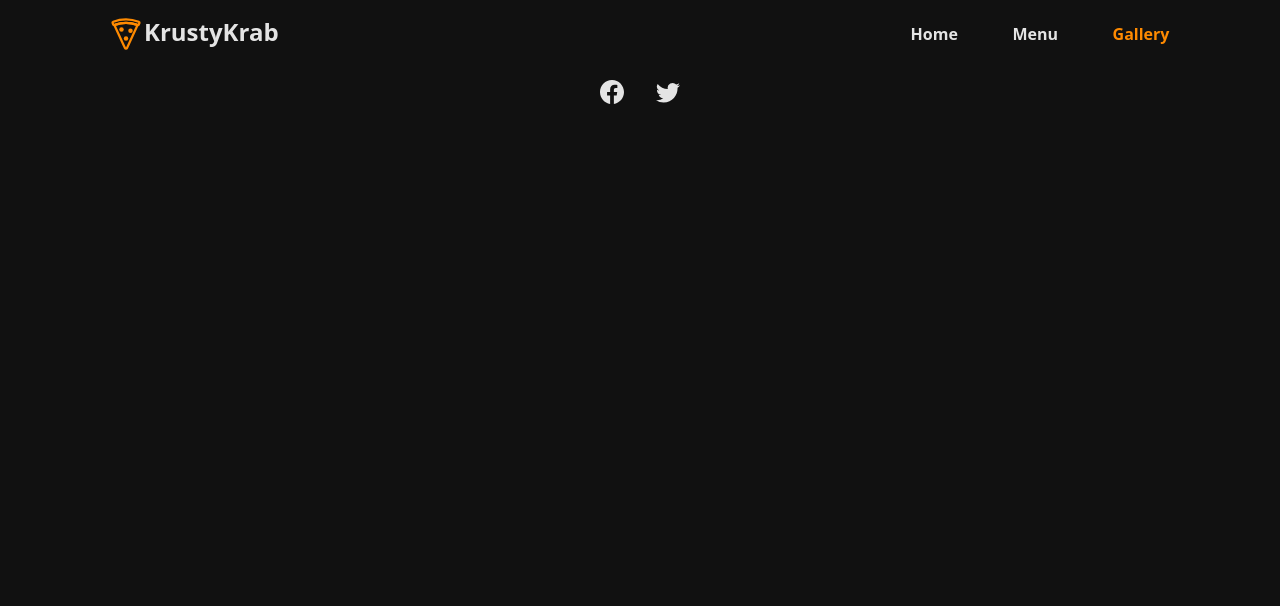
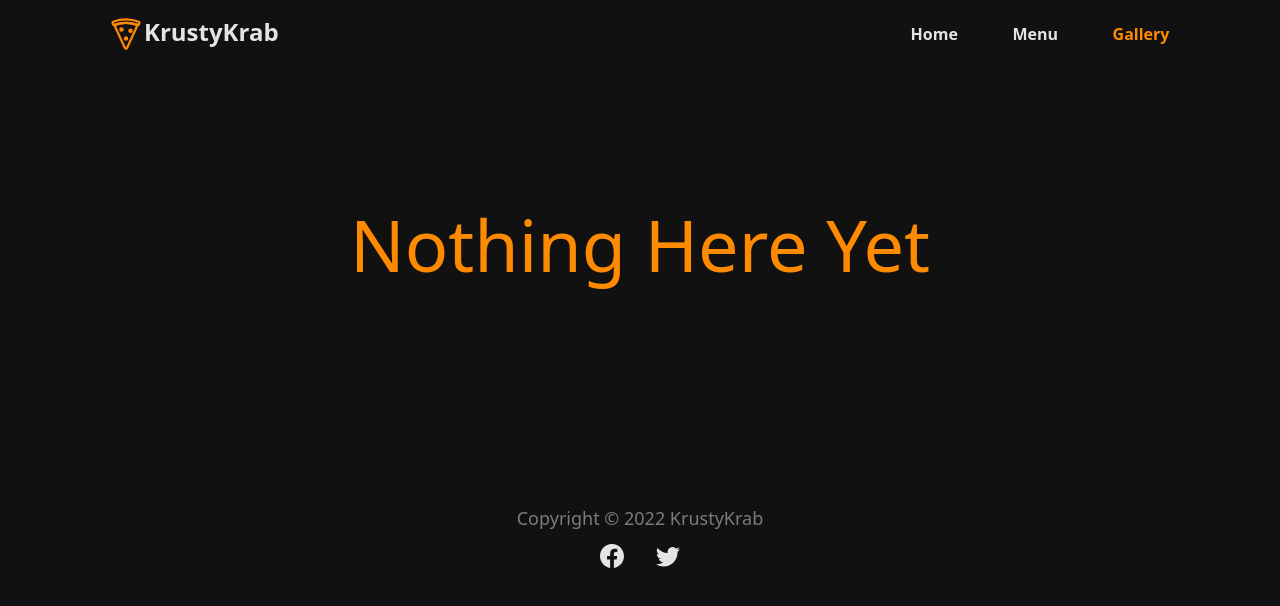
Before and after one commit to AbdAlrhman-Samy/pizza-place, a React (Create React App) app: page /gallery in a window 1280 px wide. Shown: the top 606 px of the page. Built offline with nearby package versions, Linux system fonts and the light colour scheme.

Commit message:
animations adjustments

```diff
--- a/src/App.js
+++ b/src/App.js
@@ -20,15 +20,13 @@ function App() {
     setLoaded(true)
   })
 
-
-
   return (
     loaded?
-    <div className="App bg-dark min-h-screen">
+    <div className="App bg-dark min-h-screen overflow-x-hidden overflow-y-hidden">
 
       <Navbar/>
 
-      <AnimatePresence exitBeforeEnter>
+      <AnimatePresence exitBeforeEnter="true">
         <Routes>
           <Route path='/' element={<React.Suspense fallback={<>...</>}><Home /></React.Suspense>}/>
           <Route path='/menu' element={<React.Suspense fallback={<>...</>}><Menu /></React.Suspense>}/>
--- a/src/Components/Navbar.js
+++ b/src/Components/Navbar.js
@@ -20,7 +20,7 @@ function Navbar() {
     }
 
   return (
-    <nav className='absolute w-full text-light bg-dark
+    <nav className='absolute w-full text-light md:bg-dark
     md:px-20 py-1 flex md:flex-row flex-col md:justify-between justify-center items-center z-50'>
 
         <div className='md:w-max md:block w-full flex justify-between px-7 py-3'>
@@ -46,7 +46,7 @@ function Navbar() {
             initial={{x: -1000}}
             animate={{x: [-1000, 0]}}
             transition={{duration:0.25}}
-            className='flex flex-col justify-center text-center text-light gap-10 md:hidden text-5xl h-full py-12 w-full px-10 border-b-2 border-primary'>
+            className='flex flex-col justify-center text-center bg-dark text-light gap-10 md:hidden text-5xl h-full py-12 w-full px-10 border-b-2 border-primary'>
 
                 <Link to="/"><motion.button onClick={()=>setOpen(false)} variants={navVariants} whileTap="whileTap" className={`${location.pathname==="/"? "font-bold text-primary" : "hover:text-primary"}`} >Home</motion.button></Link>
                 <Link to="/menu"><motion.button onClick={()=>setOpen(false)} variants={navVariants} whileTap="whileTap" className={`${location.pathname==="/menu"? "font-bold text-primary" : "hover:text-primary"}`}>Menu</motion.button></Link>
--- a/src/Pages/Gallery.js
+++ b/src/Pages/Gallery.js
@@ -1,8 +1,9 @@
 import {motion} from "framer-motion"
 function Gallery() {
   return (
-    <motion.div initial={{x:1000}} exit={{x:-1000}} animate={{x:0}}>
-        Gallery
+    <motion.div key="gallery" initial={{y:1000}} exit={{opacity: 0}} animate={{y:0}} transition={{duration:.25, type:"spring", stiffness:100}}
+    className="py-52">
+        <h1 className="text-7xl text-center text-primary">Nothing Here Yet</h1>
     </motion.div>
   )
 }
--- a/src/Pages/Home.js
+++ b/src/Pages/Home.js
@@ -6,7 +6,7 @@ import {motion} from "framer-motion"
 function Home() {
 
     return (
-        <motion.div initial={{x:1000}} exit={{x:-1000}} animate={{x:0}}>
+        <motion.div key="home" initial={{y:1000}} exit={{opacity: 0}} animate={{y:0}} transition={{duration:.25, type:"spring", stiffness:100}}>
             <Header/>
             <Restaurant/>
         </motion.div>
--- a/src/Pages/Menu.js
+++ b/src/Pages/Menu.js
@@ -11,7 +11,7 @@ function Menu() {
 
 
     return (
-        <motion.div initial={{x:1000}} exit={{x:-1000}} animate={{x:0}}
+        <motion.div key="menu" initial={{y:1000}} exit={{opacity: 0}} animate={{y:0}} transition={{duration:.15, type:"spring", stiffness:100}}
         className="min-h-screen text-light relative py-32 px-5">
             <Categories setCategory={setCategory} category={category} />
             <MenuList category={category}/>
```
